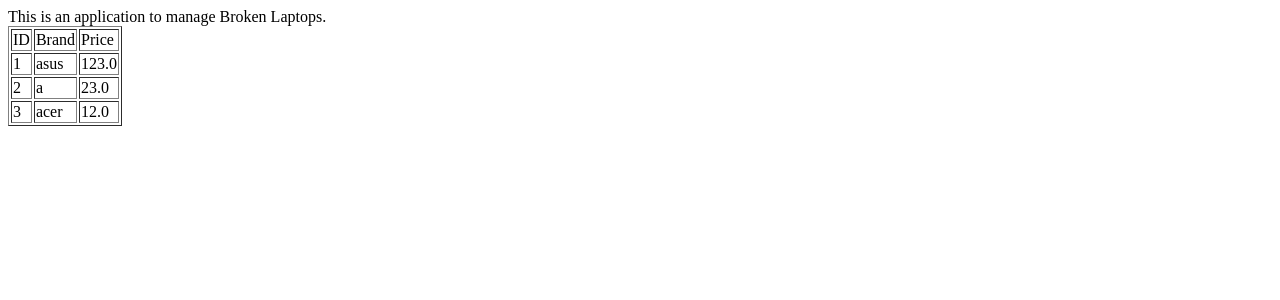
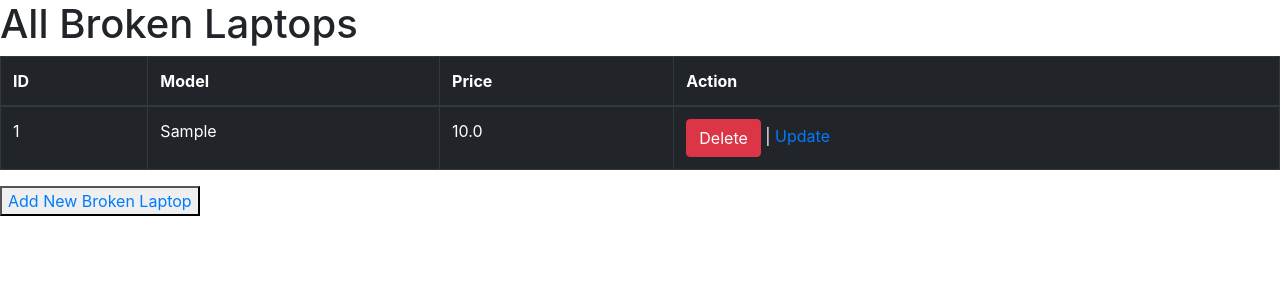
Before and after one commit to gigigramshaha/Software-Engineering, a Flask app: page / in a window 1280 px wide. Shown: the top 300 px of the page. Run offline with Flask 2, Linux system fonts and the light colour scheme; data comes from the database, SQL or seed files in the repository; tables that the repository leaves empty hold one stand-in row (values such as "Sample post"); some libraries are stand-ins or nearby versions.

Commit message:
Changes for assignment 2

```diff
--- a/app.py
+++ b/main.py
@@ -1,7 +1,10 @@
-from flask import Flask
+from flask import Flask, url_for
 from flask import render_template
 from flask import request
 from flask import redirect
+
+
+import os
 
 # install using,  pip3 install sqlalchemy flask-sqlalchemy
 from flask_sqlalchemy import SQLAlchemy
@@ -10,8 +13,17 @@ from flask_sqlalchemy import SQLAlchemy
 # brokenlaptops.db is the name of database and it will be created inside
 # project directory. You can choose any other direcoty to keep it,
 # in that case the string will look different.
-database = "sqlite:///brokenlaptops.db"
 
+# database = "sqlite:///brokenlaptops.db"
+
+database = (
+    #mysql+pymysql://<db_user>:<db_pass>@/<db_name>?unix_socket=<socket_path>/<cloud_sql_connection_name>
+    'mysql+pymysql://{name}:{password}@/{dbname}?unix_socket=/cloudsql/{connection}').format (
+        name       = os.environ['DB_USER'],
+        password   = os.environ['DB_PASS'],
+        dbname     = os.environ['DB_NAME'],
+        connection = os.environ['DB_CONNECTION_NAME']
+        )
 
 app = Flask(__name__)
 
@@ -29,10 +41,20 @@ db = SQLAlchemy(app)
 # if you do not do this step, the database file will not be created and you will receive an error message saying "table does not exist".
 ###################################################
 
+@app.route('/test')
+def test():
+    return 'App is running'
+
+@app.route('/init_db')
+def init_db():
+    db.drop_all()
+    db.create_all()
+    return 'DB initialized'
+
 @app.route('/')
 def index():
     brokenlaptop = BrokenLaptop.query.all()
-    return render_template("index.html",brokenlaptop=brokenlaptop)
+    return render_template("index.html",brokenlaptop=brokenlaptop, title="All Broken Laptops")
 
 
 @app.route('/create', methods=['GET','POST'])
@@ -46,7 +68,7 @@ def create():
         db.session.commit()
 
     brokenlaptop = BrokenLaptop.query.all()
-    return render_template("create.html", brokenlaptop = brokenlaptop)
+    return render_template("create.html", brokenlaptop = brokenlaptop, title="Create a Laptop")
 
     # now add two lines to retrieve all the BrokenLaptops from the database and display
     # as it is done in '/' index route
@@ -61,7 +83,7 @@ def delete(laptop_id):
     db.session.commit()
 
     brokenlaptop = BrokenLaptop.query.all()
-    return render_template("delete.html", brokenlaptop = brokenlaptop)
+    return redirect(url_for('index'))
     # now add two lines to retrieve all the BrokenLaptops from the database and display
     # as it is done in '/' index route
 
--- /dev/null
+++ b/requirements.txt
@@ -0,0 +1,4 @@
+Flask==1.1.2
+SQLAlchemy==1.3.18
+Flask-SQLAlchemy==2.4.4
+PyMySQL
--- a/templates/index.html
+++ b/templates/index.html
@@ -1,3 +1,5 @@
+<!--
+
 This is an application to manage Broken Laptops.
 
 <table border=1>
@@ -12,3 +14,86 @@ This is an application to manage Broken Laptops.
 	</tr>
 {% endfor %}
 </table>
+
+--!>
+
+<!doctype html>
+<html lang="en">
+  <head>
+    <!-- Required meta tags -->
+    <meta charset="utf-8">
+    <meta name="viewport" content="width=device-width, initial-scale=1, shrink-to-fit=no">
+
+    <!-- Bootstrap CSS -->
+    <link rel="stylesheet" href="https://maxcdn.bootstrapcdn.com/bootstrap/4.0.0/css/bootstrap.min.css" integrity="sha384-Gn5384xqQ1aoWXA+058RXPxPg6fy4IWvTNh0E263XmFcJlSAwiGgFAW/dAiS6JXm" crossorigin="anonymous">
+
+    <title>{{ title }}</title>
+  </head>
+  <body>
+
+
+  <h1>{{ title }}</h1>
+
+
+  <table class="table table-bordered table-dark">
+
+    <thead>
+    <tr>
+      <th scope="col">ID</th>
+      <th scope="col">Model</th>
+      <th scope="col">Price</th>
+      <th scope="col">Action</th>
+    </tr>
+    </thead>
+
+    <tbody>
+    {% for brokenlaptop in brokenlaptop %}
+	<tr>
+		<td>{{ brokenlaptop.id }}</td>
+		<td>{{ brokenlaptop.brand }}</td>
+		<td>{{ brokenlaptop.price }}</td>
+		</td>
+		<td>
+		<button type="button" class="btn btn-danger" data-toggle="modal" data-target="#laptop{{ brokenlaptop.id }}">
+  Delete</button>
+		|
+		<a href="/update/{{ brokenlaptop.id }}">Update</a>
+		</td>
+	</tr>
+
+	<div class="modal" id="laptop{{ brokenlaptop.id }}" tabindex="-1" role="dialog">
+  <div class="modal-dialog" role="document">
+    <div class="modal-content">
+      <div class="modal-header">
+        <h5 class="modal-title">Are you sure?</h5>
+        <button type="button" class="close" data-dismiss="modal" aria-label="Close">
+          <span aria-hidden="true">&times;</span>
+        </button>
+      </div>
+      <div class="modal-body">
+        <p>Are you sure you want to delete this laptop?</p>
+      </div>
+      <div class="modal-footer">
+        <button type="button" class="btn btn-success" data-dismiss="modal">No</button>
+        <a class="btn btn-danger" href="/delete/{{ brokenlaptop.id }}">Yes</a>
+      </div>
+    </div>
+  </div>
+</div>
+
+
+	{% endfor %}
+	<tbody>
+
+  </table>
+
+  <button> <a href="/create">Add New Broken Laptop</a> </button>
+
+
+    <!-- Optional JavaScript -->
+    <!-- jQuery first, then Popper.js, then Bootstrap JS -->
+    <script src="https://code.jquery.com/jquery-3.2.1.slim.min.js" integrity="sha384-KJ3o2DKtIkvYIK3UENzmM7KCkRr/rE9/Qpg6aAZGJwFDMVNA/GpGFF93hXpG5KkN" crossorigin="anonymous"></script>
+    <script src="https://cdnjs.cloudflare.com/ajax/libs/popper.js/1.12.9/umd/popper.min.js" integrity="sha384-ApNbgh9B+Y1QKtv3Rn7W3mgPxhU9K/ScQsAP7hUibX39j7fakFPskvXusvfa0b4Q" crossorigin="anonymous"></script>
+    <script src="https://maxcdn.bootstrapcdn.com/bootstrap/4.0.0/js/bootstrap.min.js" integrity="sha384-JZR6Spejh4U02d8jOt6vLEHfe/JQGiRRSQQxSfFWpi1MquVdAyjUar5+76PVCmYl" crossorigin="anonymous"></script>
+  </body>
+</html>
```
Also changed, not shown: app.yaml (added, +19 -0 lines), templates/create.html (+55 -0 lines), 2 other files.
